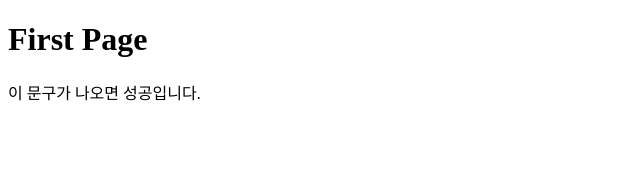
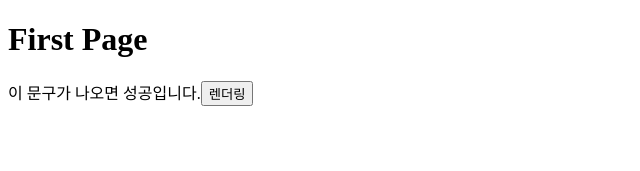
Before and after one commit to KwakYounHo/react-Prac, a React app: page / in a window 1280 px wide. Shown: the top 171 px of the page, without its empty margins (0-640 px from the left). Built offline with nearby package versions, Linux system fonts and the light colour scheme; the HTML template or start-up script is replaced by a standard one.

Commit message:
useState useEffect useRef 리액트 훅 사용해 보기 onClick props 사용해 보기

```diff
--- a/App.tsx
+++ b/App.tsx
@@ -1,11 +1,24 @@
-import React from 'react';
+import React, {useState, useEffect, useRef} from 'react';
 import Test from './test';
 
 const component:React.FC = ()=>{
+  const [count, setCount] = useState(0);
+  const renderCount = useRef(0)
+
+  useEffect(()=>{
+    renderCount.current++
+    console.log("렌더링 횟수", renderCount.current);
+  });
+
+  const renderingComponent:()=>void = () => {
+    setCount(count + 1);
+  }
+
   return (
     <div>
       <h1>First Page</h1>
       <Test name={"이 문구가 나오면 성공입니다."}/>
+      <button onClick={renderingComponent}>렌더링</button>
     </div>
   )
 }
```
